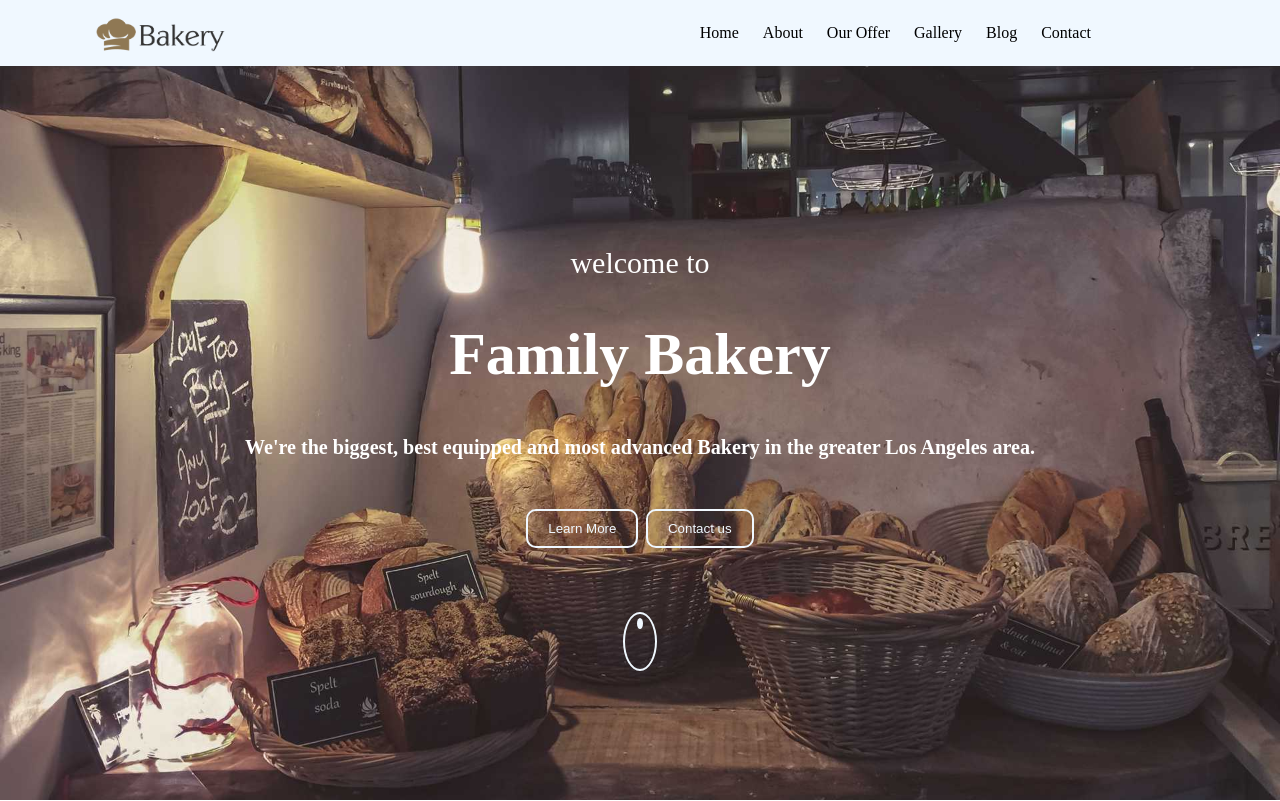
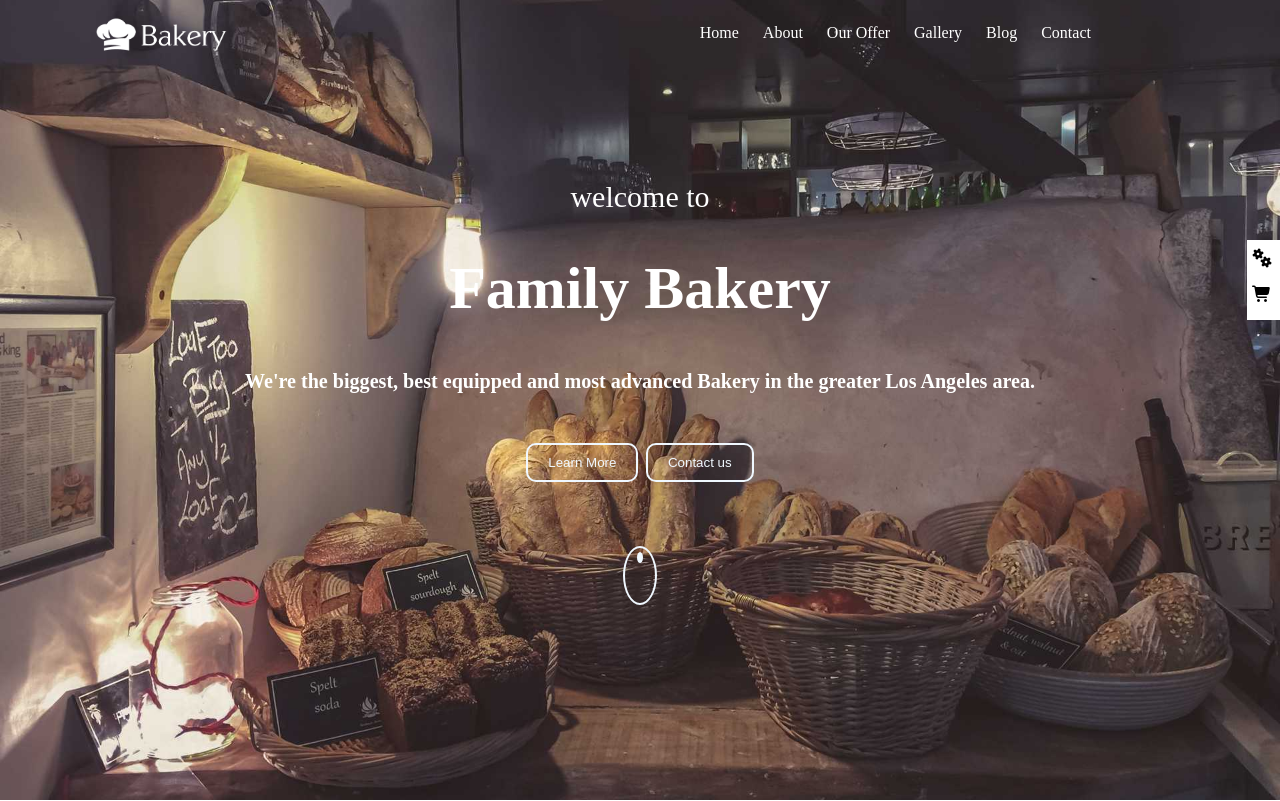
Before and after one commit to Kariman25/assignment3-test, a plain HTML site: page index.html in a window 1280 px wide. Shown: the top 801 px of the page. Drawn offline with Linux system fonts and the light colour scheme.

Commit message:
new updates

```diff
--- a/css/style.css
+++ b/css/style.css
@@ -10,7 +10,12 @@ body {
 /* nav bar start style */
 .header .navbar {
   padding: 8px 0;
-  background-color: aliceblue;
+  background-color: aliceblue transparent;
+  color: white;
+  position: fixed;
+  top: 0;
+  right: 0;
+  left: 0;
 }
 .header .navbar .logo {
   width: 12%;
@@ -34,12 +39,24 @@ body {
 }
 .header .navbar .nav-list ul li a {
   text-decoration: none;
-  color: black;
+  color: white;
 }
 /* nav bar end style */
 /*
 home start */
-
+.icon-scoller {
+  padding-top: 10px;
+  position: fixed;
+  top: 30%;
+  right: 0;
+  width: 33px;
+  height: 70px;
+  background-color: white;
+}
+.icon-scoller i {
+  margin-bottom: 20px;
+  width: 30px;
+}
 .header {
   background-image: url(../images/drew-coffman-1872.jpg);
   height: 100vh;
--- a/index.html
+++ b/index.html
@@ -14,7 +14,7 @@
       <div class="navbar">
         <div class="container">
           <div class="logo">
-            <img src="images/bakery-color.png" alt="nav-logo" />
+            <img src="images/bakery-light-1.png" alt="nav-logo" />
           </div>
           <div class="nav-list">
             <ul>
@@ -27,6 +27,13 @@
             </ul>
           </div>
         </div>
+      </div>
+
+
+      <div class="icon-scoller">
+        <i class="fa-solid fa-gears"></i>
+
+        <i class="fa-solid fa-cart-shopping"></i>
       </div>
 
       <!-- nav end -->
```
